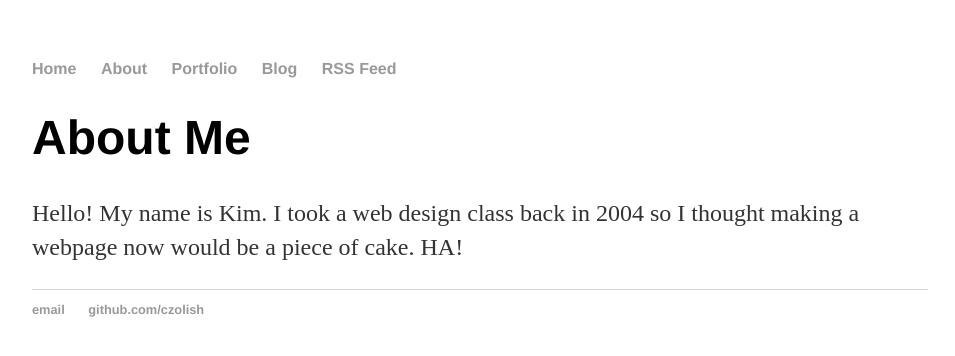
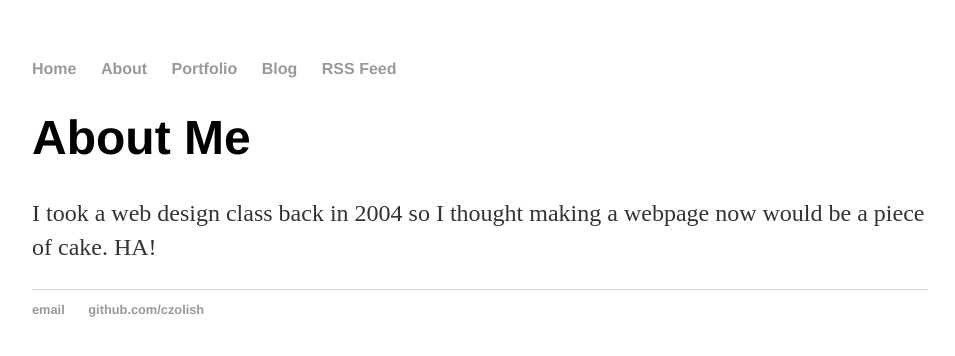
Before and after one commit to czolish/czolish.github.io, a Jekyll site: the page built from about/index.html, in a window 1280 px wide. Shown: the top 356 px of the page, without its empty margins (160-1115 px from the left). Built offline with Jekyll 4.4.1, drawn with Linux system fonts in a browser that asks for light colours; comment, search, counter and statistics services are not loaded.

Commit message:
Update index.html

```diff
--- a/about/index.html
+++ b/about/index.html
@@ -4,5 +4,5 @@ title: About
 ---
 <div class="blurb">
 	<h1>About Me</h1>
-	<p>Hello! My name is Kim. I took a web design class back in 2004 so I thought making a webpage now would be a piece of cake. HA!</p>
+	<p>I took a web design class back in 2004 so I thought making a webpage now would be a piece of cake. HA!</p>
 </div><!-- /.blurb -->
```
